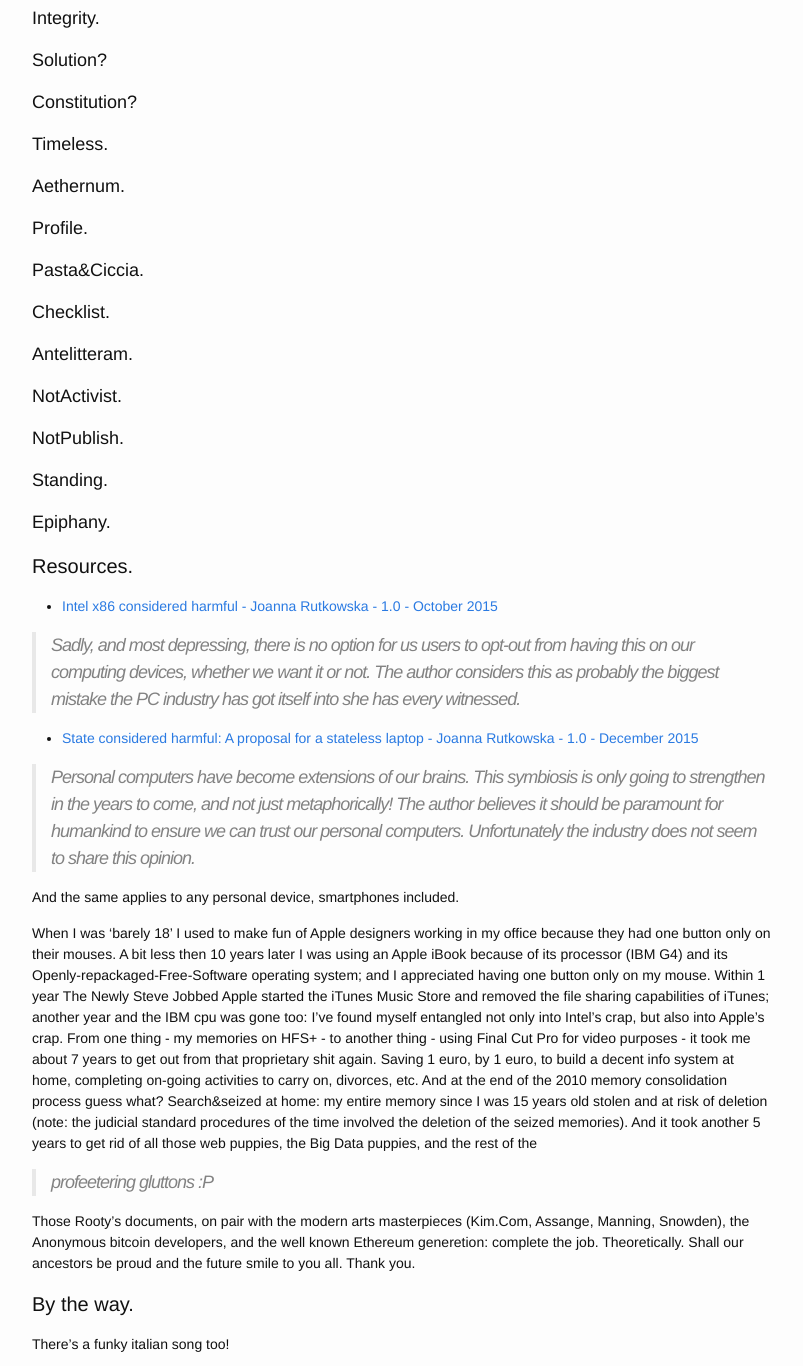
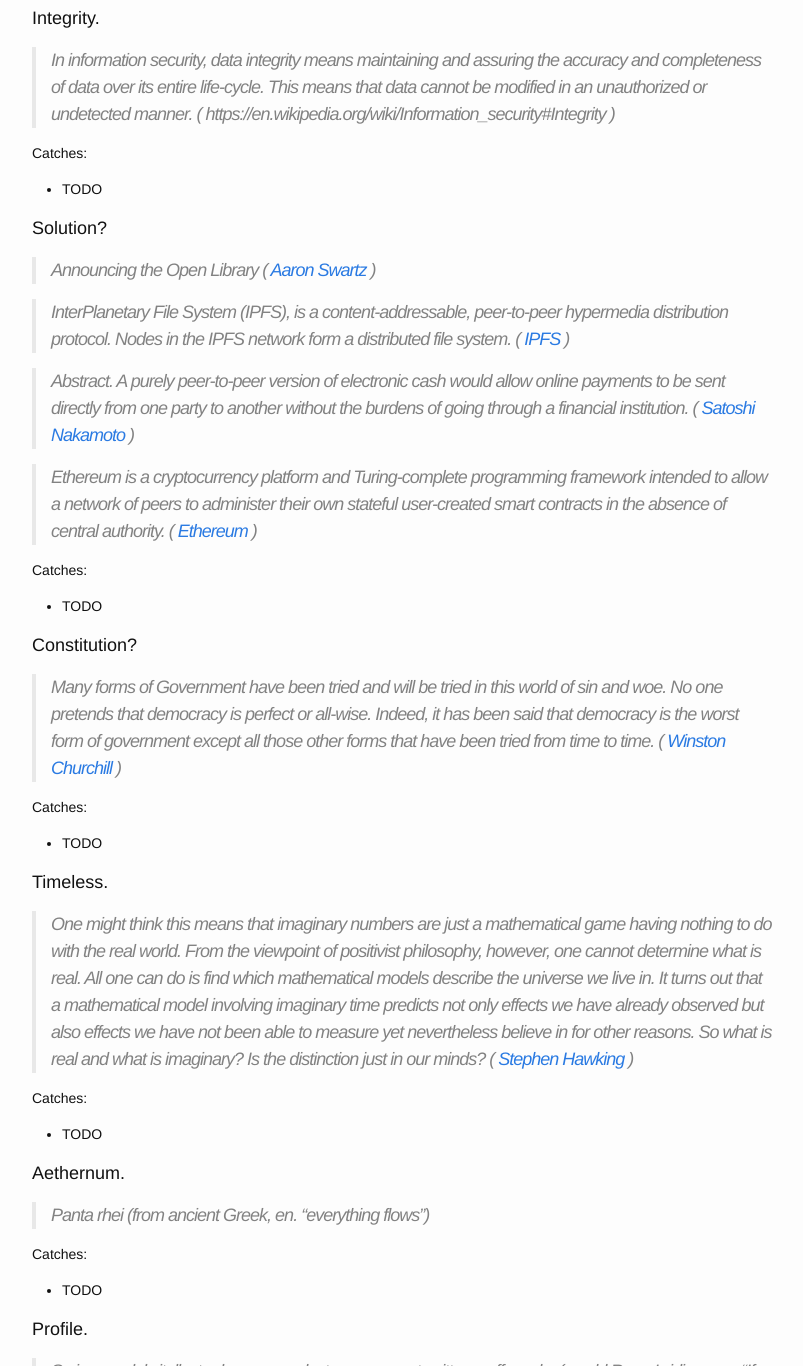
Before and after one commit to rootkovska/rootkovska.github.io, a Jekyll site: the page built from _posts/2016-01-06-Epiphany.md, in a window 1280 px wide and 1400 px high, scrolled down 2986 px, cut to the strip 0-1366 px from the top of the window. Shown: the whole strip, without its empty margins (238-1041 px from the left). Built offline with Jekyll 4.4.1, drawn with Linux system fonts in a browser that asks for light colours; Markdown is read by kramdown in place of the engine named in the settings; some of the changed text lies outside the part shown.

Commit message:
continue Epifany page

```diff
--- a/_posts/2016-01-06-Epiphany.md
+++ b/_posts/2016-01-06-Epiphany.md
@@ -75,17 +75,61 @@ In this case we are observing a common case of post-C "Hi" transposed in a post-
 
 ## Integrity.
 
+> In information security, data integrity means maintaining and assuring the accuracy and completeness of data over its entire life-cycle. This means that data cannot be modified in an unauthorized or undetected manner. ( https://en.wikipedia.org/wiki/Information_security#Integrity )
+
+Catches:
+
+* TODO
+
 ## Solution?
+
+> Announcing the Open Library ( [Aaron Swartz](http://www.aaronsw.com/weblog/openlibrary) )
+
+> InterPlanetary File System (IPFS), is a content-addressable, peer-to-peer hypermedia distribution protocol. Nodes in the IPFS network form a distributed file system. ( [IPFS](https://en.wikipedia.org/wiki/InterPlanetary_File_System) )
+
+> Abstract.  A purely peer-to-peer version of electronic cash would allow online payments to be sent directly from one party to another without the burdens of going through a financial institution. ( [Satoshi Nakamoto](http://article.gmane.org/gmane.comp.encryption.general/12588/) )
+
+> Ethereum is a cryptocurrency platform and Turing-complete programming framework intended to allow a network of peers to administer their own stateful user-created smart contracts in the absence of central authority. ( [Ethereum](https://en.wikipedia.org/wiki/Ethereum) )
+
+Catches:
+
+* TODO
 
 ## Constitution?
 
+> Many forms of Government have been tried and will be tried in this world of sin and woe. No one pretends that democracy is perfect or all-wise. Indeed, it has been said that democracy is the worst form of government except all those other forms that have been tried from time to time. ( [Winston Churchill](http://hansard.millbanksystems.com/commons/1947/nov/11/parliament-bill#column_206) )
+
+Catches:
+
+* TODO
+
 ## Timeless.
+
+> One might think this means that imaginary numbers are just a mathematical game having nothing to do with the real world. From the viewpoint of positivist philosophy, however, one cannot determine what is real. All one can do is find which mathematical models describe the universe we live in. It turns out that a mathematical model involving imaginary time predicts not only effects we have already observed but also effects we have not been able to measure yet nevertheless believe in for other reasons. So what is real and what is imaginary? Is the distinction just in our minds? ( [Stephen Hawking](https://en.wikipedia.org/wiki/Stephen_Hawking) )
+
+Catches:
+
+* TODO
 
 ## Aethernum.
 
+> Panta rhei (from ancient Greek, en. "everything flows")
+
+Catches:
+
+* TODO
+
 ## Profile.
 
+> Se invece del vitello, te danno er mulo, tu magna e sta zitto e vaffanculo. (an old Rome's idiom, en. "If they serve you donkey meat instead of lamb, eat in silence and fuck off")
+
 ## Pasta&Ciccia.
+
+> Literally translated, Spätzle means "little sparrows". (Wikipedia)
+
+Catches:
+
+* TODO
 
 ## Checklist.
 
@@ -98,6 +142,8 @@ In this case we are observing a common case of post-C "Hi" transposed in a post-
 ## Standing.
 
 ## Epiphany.
+
+A brief for lazy minds.
 
 # <a name="resources"></a>Resources.
 
@@ -114,11 +160,13 @@ And the same applies to any personal device, smartphones included.
 
 When I was 'barely 18' I used to make fun of Apple designers working in my office because they had one button only on their mouses. A bit less then 10 years later I was using an Apple iBook because of its processor (IBM G4) and its Openly-repackaged-Free-Software operating system; and I appreciated having one button only on my mouse.
 Within 1 year The Newly Steve Jobbed Apple started the iTunes Music Store and removed the file sharing capabilities of iTunes; another year and the IBM cpu was gone too: I've found myself entangled not only into Intel's crap, but also into Apple's crap. From one thing - my memories on HFS+ - to another thing - using Final Cut Pro for video purposes - it took me about 7 years to get out from that proprietary shit again. Saving 1 euro, by 1 euro, to build a decent info system at home, completing on-going activities to carry on, divorces, etc.
-And at the end of the 2010 memory consolidation process guess what? Search&seized at home: my entire memory since I was 15 years old stolen and at risk of deletion (note: the judicial standard procedures of the time involved the deletion of the seized memories). And it took another 5 years to get rid of all those web puppies, the Big Data puppies, and the rest of the
+And at the end of the 2010 memory consolidation process guess what? Search&seized at home: my entire memory since I was 15 years old stolen and at risk of deletion (note: the judicial standard procedures of the time involved the deletion of the seized memories). And it took another 5 years to get rid of all those web puppies, the Big Data puppies,the Chopstickers-2000, and the rest of the
 
-> profeetering gluttons :P
+> profiteering gluttons
 
-Those Rooty's documents, on pair with the modern arts masterpieces (Kim.Com, Assange, Manning, Snowden), the Anonymous bitcoin developers, and the well known Ethereum generetion: complete the job. Theoretically. Shall our ancestors be proud and the future smile to you all. Thank you.
+Snowwhite was luckier with her assignment: to take care of 7 very-small-sized bavarians it is waaaaaaay simpler.
+
+Those Rooty's documents, on pair with the modern arts masterpieces (Kim.Com, Assange, Manning, Snowden), the Anonymous bitcoin developers, and the well known Ethereum generetion complete the millennium job. Theoretically, at least. Shall our ancestors be proud and the future smile to you all. Thank you.
 
 # <a name="btw"></a>By the way.
 
@@ -132,7 +180,7 @@ There's a funky italian song too!
 > ...
 > In 1991, European Commission of Human Rights upheld the ban in case Purcell v. Ireland, though not unanimously. The Section 31 broadcasting ban lapsed on 19 January 1994 because it was not renewed by Minister for Arts, Culture & the Gaeltacht Michael D. Higgins, eight months prior to the August 1994 IRA ceasefire. ( [Wikipedia](https://en.wikipedia.org/wiki/Censorship_in_the_Republic_of_Ireland#The_Troubles) )
 
-And we have also our George Calrin too! Ladies and gentlemen, Natalino Balasso, a "Light That Burns Twice As Bright"
+And we have also our George Calrin too! Ladies and gentlemen, Natalino Balasso, "[a Light That Burns Twice As Bright](http://www.imdb.com/title/tt0083658/)"
 
 <iframe width="560" height="315" src="https://www.youtube.com/embed/pgbViFiyIns">Balasso: discorso di capodanno 2016</iframe>
 
```
Also changed, not shown: _posts/2015-12-17-Constitution.md (+1 -1 lines).
